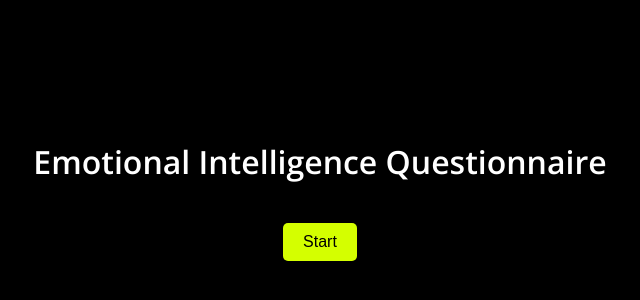
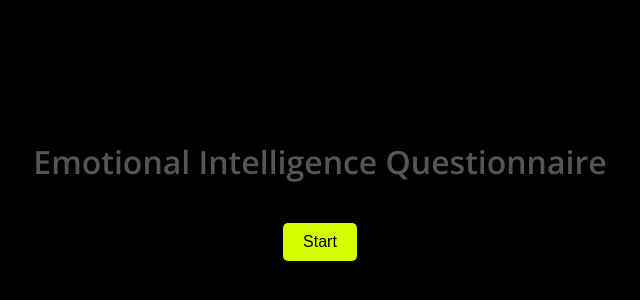
Before and after one commit to av3116/Emotional-Intelligence-Questionnaire, a plain HTML site: page index.html in a window 1280 px wide. Shown: the part 210-510 px from the top of the page, without its empty margins (320-960 px from the left). Drawn offline with nearby package versions, Linux system fonts and the light colour scheme.

Commit message:
Update styles.css

```diff
--- a/styles.css
+++ b/styles.css
@@ -2,7 +2,7 @@ body {
     font-family: 'Open Sans', sans-serif;
     font-weight: lighter;
     background-color: black;
-    color: white;
+    color: #555;
     margin: 0;
     padding: 0;
     display: flex;
@@ -50,6 +50,7 @@ body {
   label {
     display: block;
     background-color: #333;
+    color: #fff;
     padding: 10px;
     border-radius: 5px;
     cursor: pointer;
```
